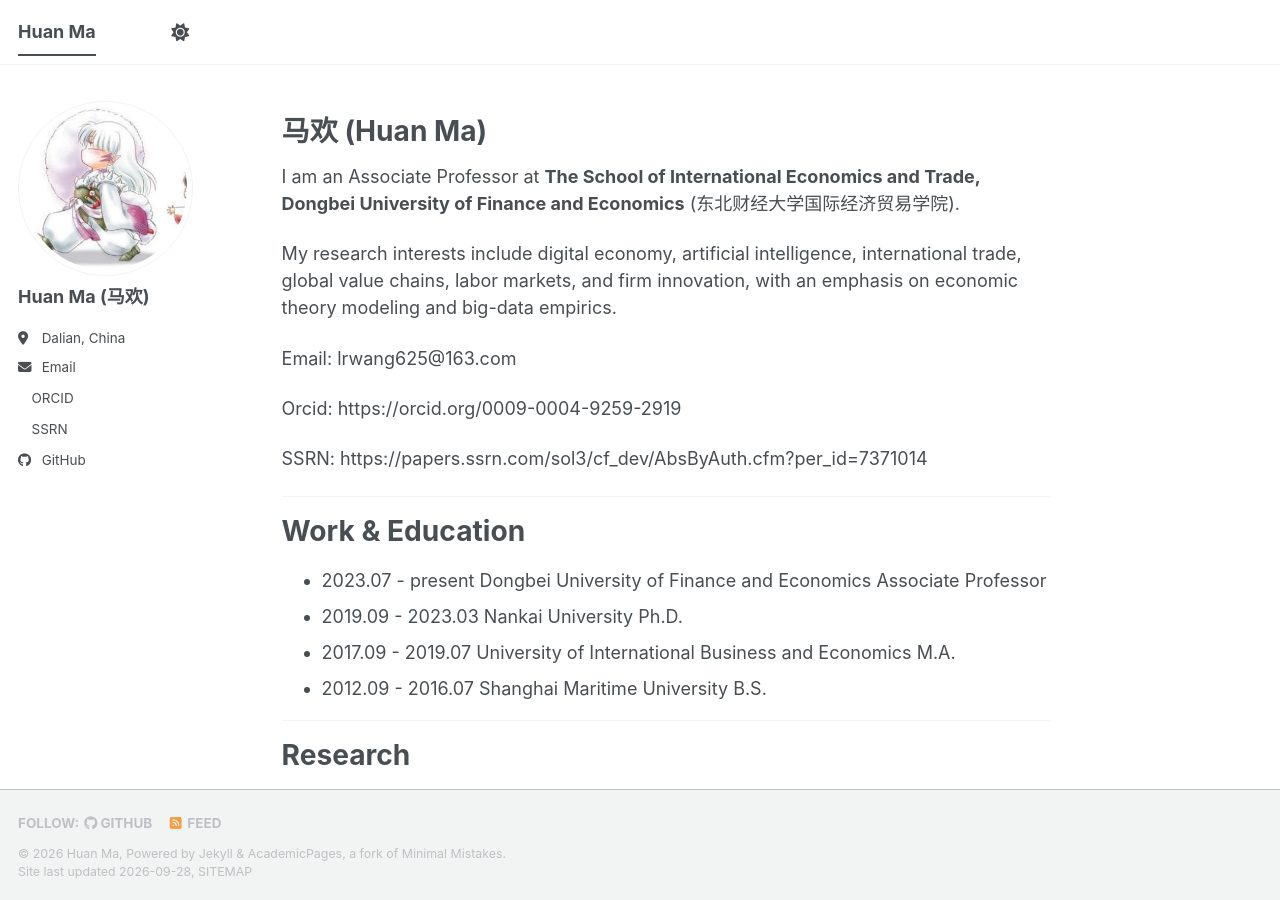
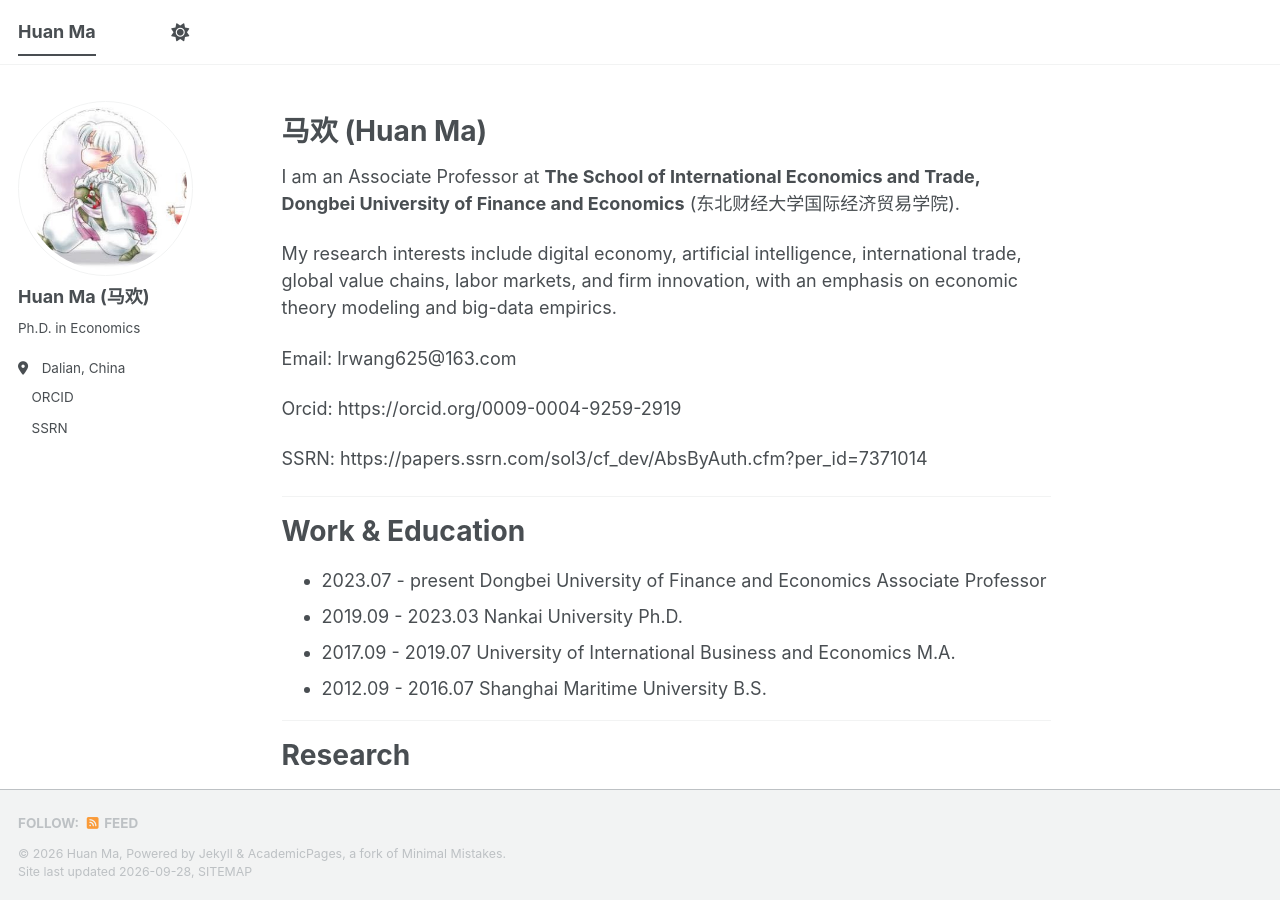
Before and after one commit to lrw-hm/lrw-hm.github.io, a Jekyll site: the page built from _pages/about.md, in a window 1280 px wide and 900 px high. Built offline with Jekyll 4.4.1, drawn with Linux system fonts in a browser that asks for light colours; a style sheet for code colours, icons or effects is not loaded.

Commit message:
Update _config.yml

```diff
--- a/_config.yml
+++ b/_config.yml
@@ -26,11 +26,11 @@ author:
   avatar           : "微信头像.jpg"
   name             : "Huan Ma (马欢)"
   pronouns         : # example: "she/her"
-  bio              : ""
+  bio              : "Ph.D. in Economics"
   location         : "Dalian, China"
   employer         : # URL
   uri              : # URL
-  email            : "lrwang625@163.com"
+  email            : # URL
 
   # Academic websites
   academia         : # URL
@@ -51,7 +51,7 @@ author:
   bitbucket        : # Username - Update with your username on the site
   codepen          : # Username
   dribbble         : # Username
-  github           : "https://github.com/lrw-hm"
+  github           : # URL
   kaggle           : # Username
   stackoverflow    : # User number or user number and name (i.e., use "1" or "1/jeff-atwood")
 
```
